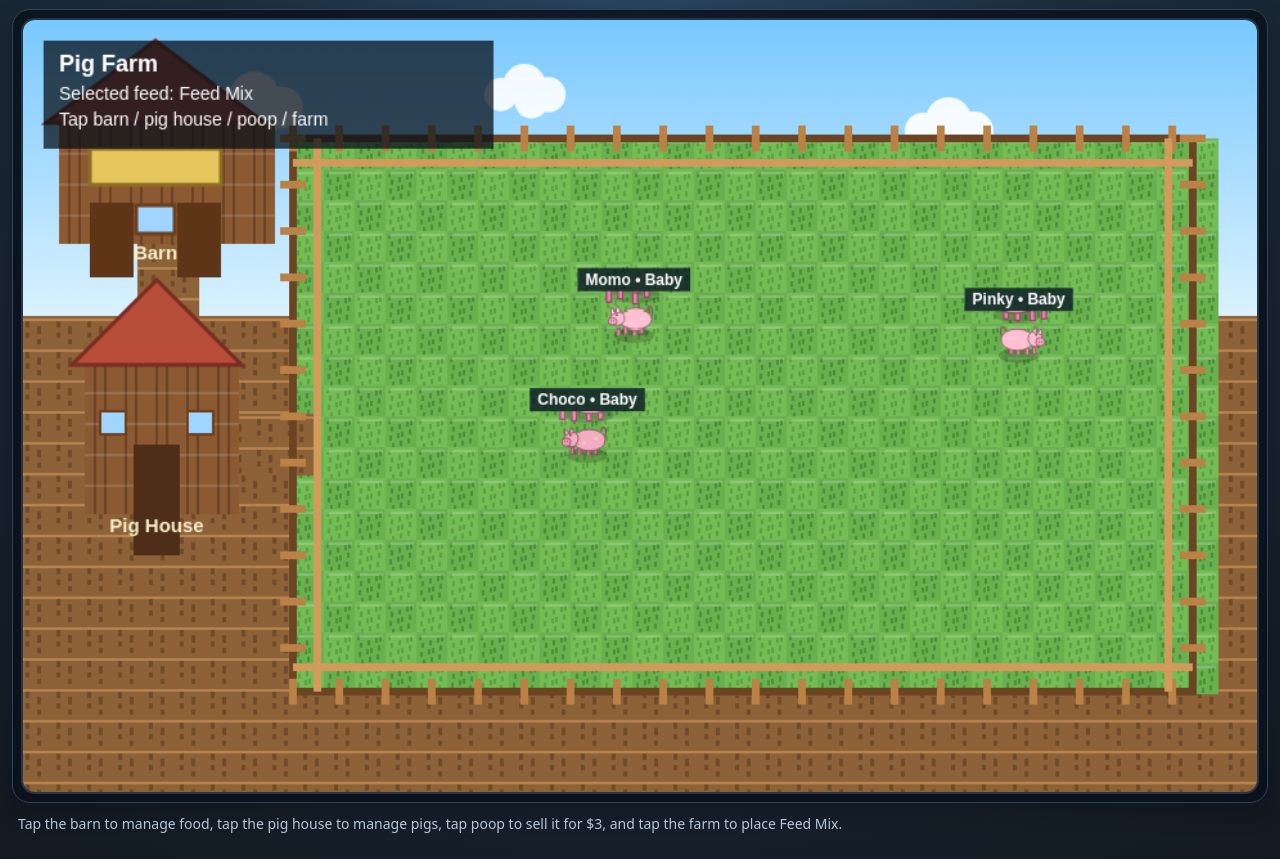
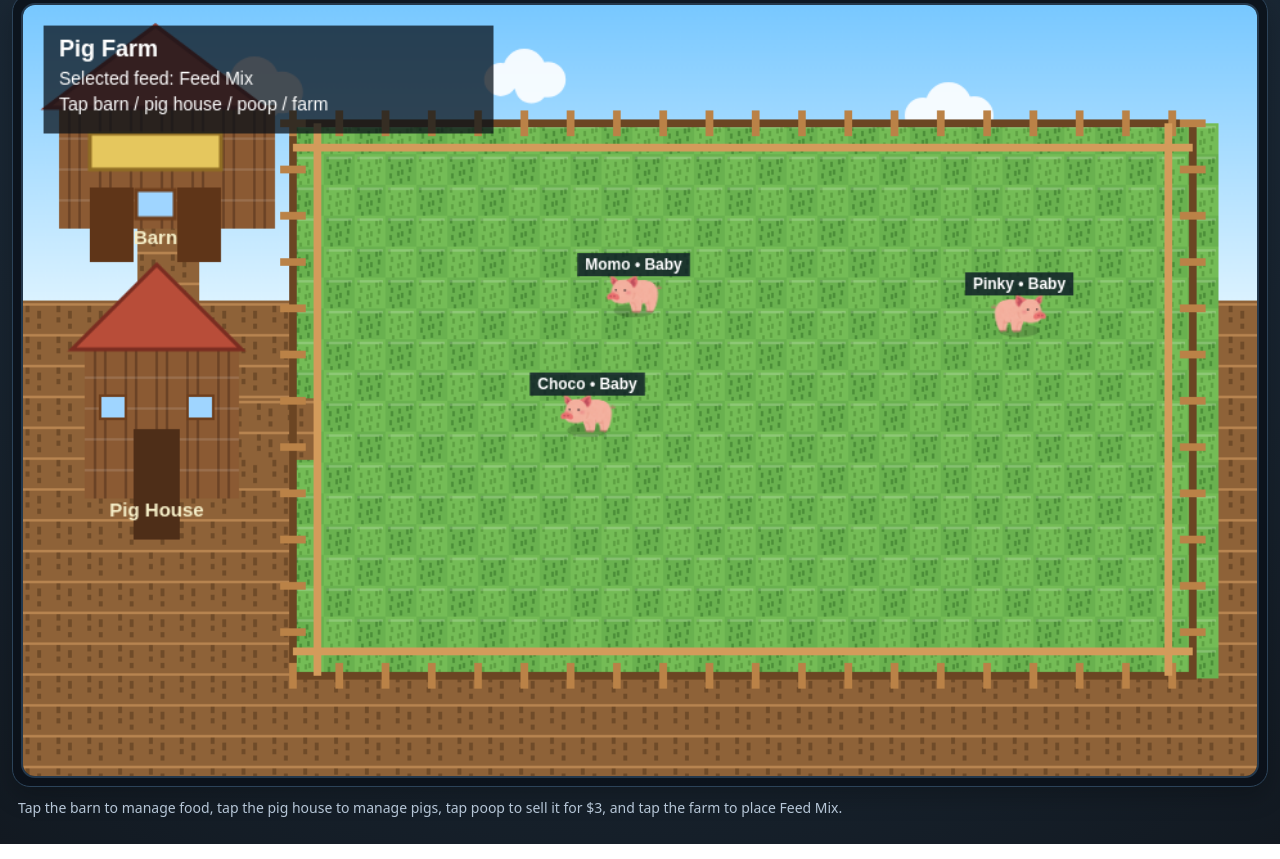
Before and after one commit to karagekun/PigFarm, a plain HTML site: page index.html in a window 1280 px wide. Shown: the part 67-926 px from the top of the page. Drawn offline with Linux system fonts and the light colour scheme.

Commit message:
Add files via upload

```diff
--- a/app.js
+++ b/app.js
@@ -87,6 +87,15 @@
 
   const sprites = createSprites();
   let backgroundLayer = buildBackgroundLayer();
+
+  const pigImage = new Image();
+  pigImage.src = "./assets/pig_normal_adult.png";
+  pigImage.onload = () => {
+    render();
+  };
+  pigImage.onerror = () => {
+    console.error("Failed to load pig image: ./assets/pig_normal_adult.png");
+  };
 
   let lastAutoSaveAt = Date.now();
   let lastUiRefreshAt = 0;
@@ -1094,42 +1103,26 @@
   }
 
   function drawPig(pig) {
-    drawShadow(
-      pig.x,
-      pig.y + pig.size * 0.9,
-      pig.size * 1.05,
-      pig.size * 0.38,
-      "rgba(0,0,0,0.18)"
-    );
-
-    const stageIndex = STAGE_ORDER.indexOf(pig.stage);
-    const row = pig.variant * STAGE_ORDER.length + stageIndex;
-    const moving = Math.abs(pig.vx) + Math.abs(pig.vy) > 2;
-    const frame = moving
-      ? Math.floor((Date.now() / 140 + pig.animOffset) % 4)
-      : 0;
-
-    const fw = sprites.pig.frameW;
-    const fh = sprites.pig.frameH;
-    const sx = frame * fw;
-    const sy = row * fh;
-    const drawW = pig.size * 3.2;
-    const drawH = pig.size * 2.3;
-
+    drawShadow(pig.x, pig.y + pig.size * 0.4, pig.size * 1.05, pig.size * 0.35, "rgba(0,0,0,0.18)");
+    if (!pigImage.complete || !pigImage.naturalWidth) {return;}
+    const aspect = pigImage.naturalWidth / pigImage.naturalHeight;
+    // サイズを整数にする
+    const drawH = Math.round(pig.size * 2.4);
+    const drawW = Math.round(drawH * aspect);
+    // 位置も整数にする
+    const px = Math.round(pig.x);
+    const py = Math.round(pig.y);
     ctx.save();
-    ctx.translate(pig.x, pig.y);
-
-    const facing = pig.vx < -0.5 ? -1 : 1;
-    ctx.scale(facing, 1);
-
+    // pig だけ smoothing ON
+    ctx.imageSmoothingEnabled = true;
+    ctx.imageSmoothingQuality = "high";
+    ctx.translate(px, py);
+    const facing = pig.vx < -0.5 ? 1 : -1; //移動方向で方向を検知
+    ctx.scale(facing, 1); //移動方向に合わせて画像を左右変転
     ctx.drawImage(
-      sprites.pig.canvas,
-      sx,
-      sy,
-      fw,
-      fh,
-      -drawW / 2,
-      -drawH * 0.62,
+      pigImage,
+      Math.round(-drawW / 2),
+      Math.round(-drawH * 0.7),
       drawW,
       drawH
     );
@@ -1140,13 +1133,13 @@
     ctx.font = "bold 12px sans-serif";
     ctx.textAlign = "center";
     const width = ctx.measureText(label).width + 12;
-    const labelX = pig.x - width / 2;
-    const labelY = pig.y - pig.size - 24;
+    const labelX = px - width / 2;
+    const labelY = py - pig.size - 24;
 
     ctx.fillStyle = "rgba(12, 26, 39, 0.82)";
     ctx.fillRect(labelX, labelY, width, 18);
     ctx.fillStyle = "#ffffff";
-    ctx.fillText(label, pig.x, labelY + 13);
+    ctx.fillText(label, px, labelY + 13);
   }
 
   function buildBackgroundLayer() {
--- a/index.html
+++ b/index.html
@@ -13,7 +13,7 @@
   <div class="wrapper">
     <div class="topbar">
       <div class="brand">
-        <strong>Pig Farm Demo</strong>
+        <!--<strong>Pig Farm Demo</strong>-->
         <div class="subtle">
           Tap the barn for food stock. Tap the pig house for pig management.
         </div>
```
Also changed, not shown: assets/pig_kurobuta_adult.png (added), assets/pig_normal_adult.png (added), assets/unchi.png (added).
